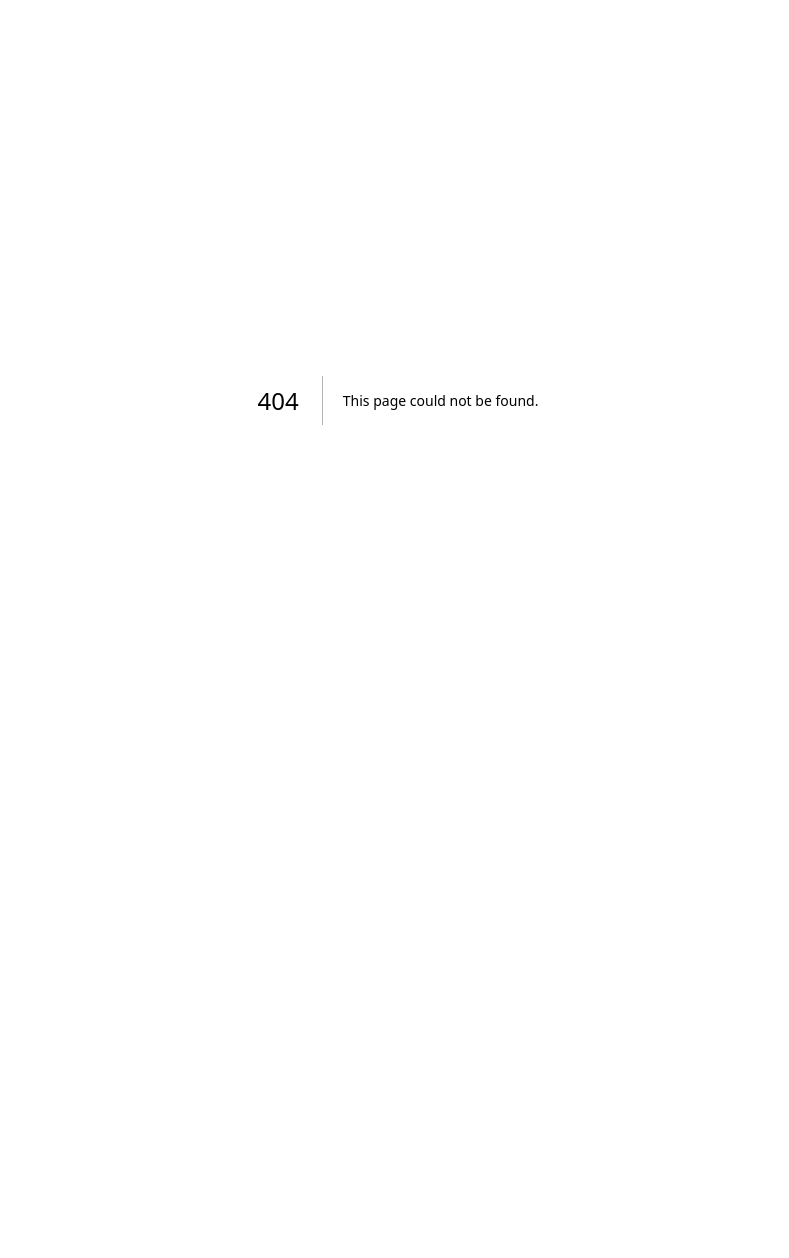
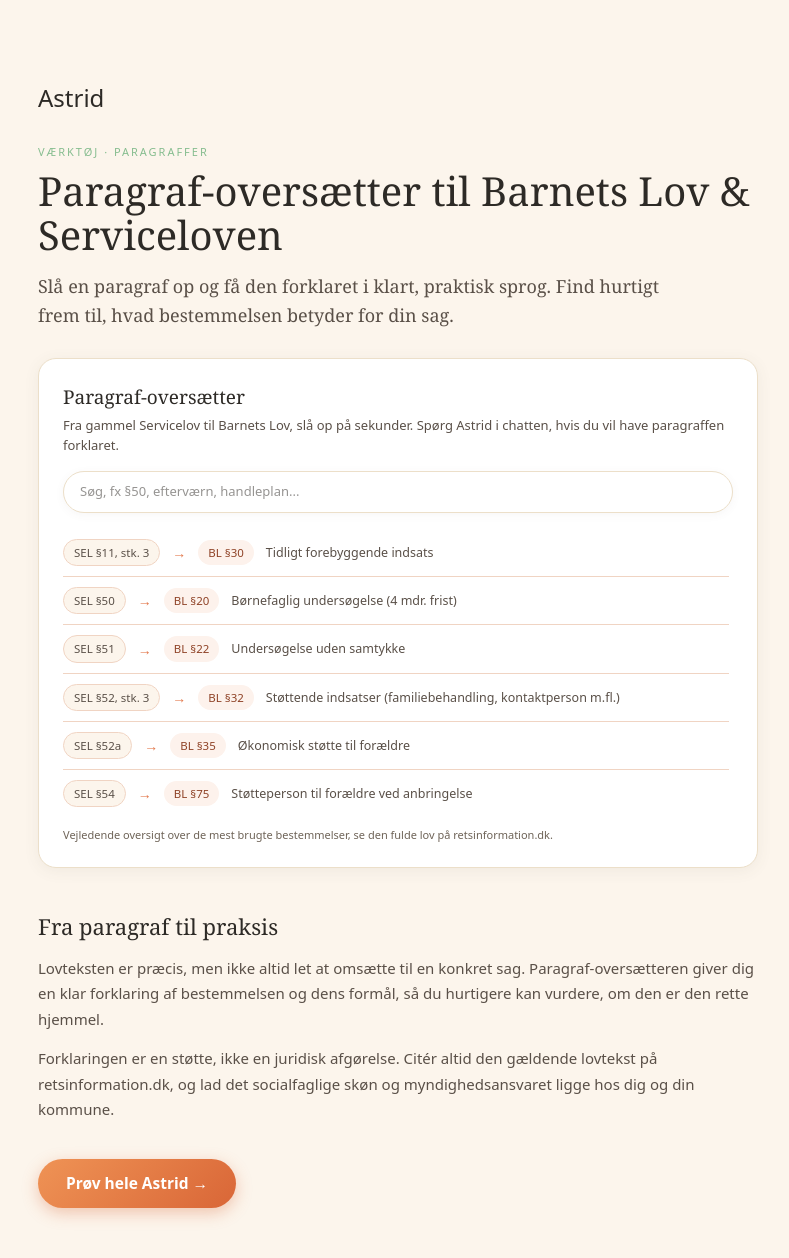
Before and after one commit to psykomotoriskterapikbh/kaerne-webapp, a Next.js app: page /paragraf-oversaetter in a window 1280 px wide. Before the commit this address had no page. Shown: the top 1258 px of the page, without its empty margins (242-1031 px from the left). Before the commit the page ends 800 px from the top, so only its background shows below. Built offline with nearby package versions, Linux system fonts and the light colour scheme.

Commit message:
Create page.tsx

```diff
--- /dev/null
+++ b/src/app/paragraf-oversaetter/page.tsx
@@ -0,0 +1,34 @@
+import type { Metadata } from "next";
+import Link from "next/link";
+import { ParagrafOversaetter } from "@/components/Vaerktoejer";
+
+export const metadata: Metadata = {
+  title: "Paragraf-oversætter til Barnets Lov & Serviceloven | Astrid",
+  description: "Slå paragraffer op i Barnets Lov og Serviceloven og få dem forklaret i klart sprog. Gratis værktøj fra Astrid, din digitale kollega i socialforvaltningen.",
+  alternates: { canonical: "/paragraf-oversaetter" },
+};
+
+export default function Page() {
+  return (
+    <main style={{ background: "var(--kaerne-sand)", color: "var(--kaerne-ink)", minHeight: "100vh" }}>
+      <div className="max-w-3xl mx-auto px-6 py-14 md:py-20">
+        <Link href="/" style={{ fontFamily: "var(--font-script)", fontSize: 24, color: "var(--kaerne-ink)", textDecoration: "none" }}>Astrid</Link>
+        <div style={{ fontSize: 11, letterSpacing: "0.18em", textTransform: "uppercase", color: "var(--kaerne-sage)", margin: "28px 0 8px" }}>Værktøj · paragraffer</div>
+        <h1 style={{ fontFamily: "var(--font-serif)", fontSize: "clamp(28px,4vw,40px)", fontWeight: 300, lineHeight: 1.12, color: "var(--kaerne-ink)", margin: "0 0 14px" }}>Paragraf-oversætter til Barnets Lov & Serviceloven</h1>
+        <p style={{ fontFamily: "var(--font-serif)", fontSize: 18, fontWeight: 300, lineHeight: 1.6, color: "var(--kaerne-ink-soft)", margin: "0 0 28px", maxWidth: 640 }}>Slå en paragraf op og få den forklaret i klart, praktisk sprog. Find hurtigt frem til, hvad bestemmelsen betyder for din sag.</p>
+
+        <ParagrafOversaetter />
+
+        <div style={{ marginTop: 40, fontSize: 15, lineHeight: 1.7, color: "var(--kaerne-ink-soft)" }}>
+          <h2 style={{ fontFamily: "var(--font-serif)", fontSize: 22, fontWeight: 400, color: "var(--kaerne-ink)", margin: "0 0 10px" }}>Fra paragraf til praksis</h2>
+          <p style={{ margin: "0 0 14px" }}>Lovteksten er præcis, men ikke altid let at omsætte til en konkret sag. Paragraf-oversætteren giver dig en klar forklaring af bestemmelsen og dens formål, så du hurtigere kan vurdere, om den er den rette hjemmel.</p>
+          <p style={{ margin: 0 }}>Forklaringen er en støtte, ikke en juridisk afgørelse. Citér altid den gældende lovtekst på retsinformation.dk, og lad det socialfaglige skøn og myndighedsansvaret ligge hos dig og din kommune.</p>
+        </div>
+
+        <div style={{ marginTop: 36 }}>
+          <Link href="/" style={{ display: "inline-block", padding: "13px 28px", borderRadius: 999, background: "linear-gradient(135deg,#ef9355,#d96637)", color: "#fff", fontWeight: 600, fontSize: 15.5, textDecoration: "none", boxShadow: "0 5px 16px rgba(217,102,55,.34)" }}>Prøv hele Astrid →</Link>
+        </div>
+      </div>
+    </main>
+  );
+}
```
